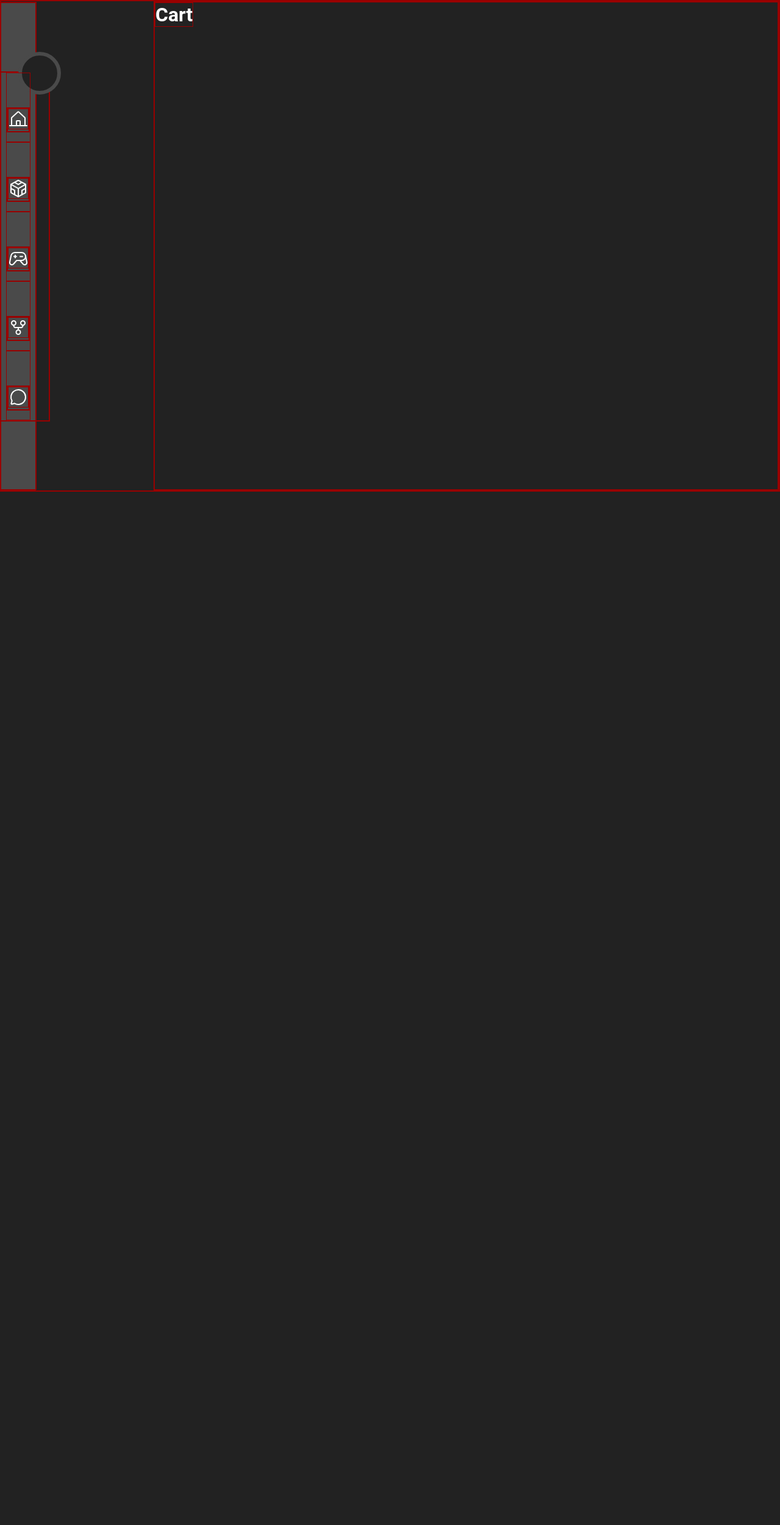
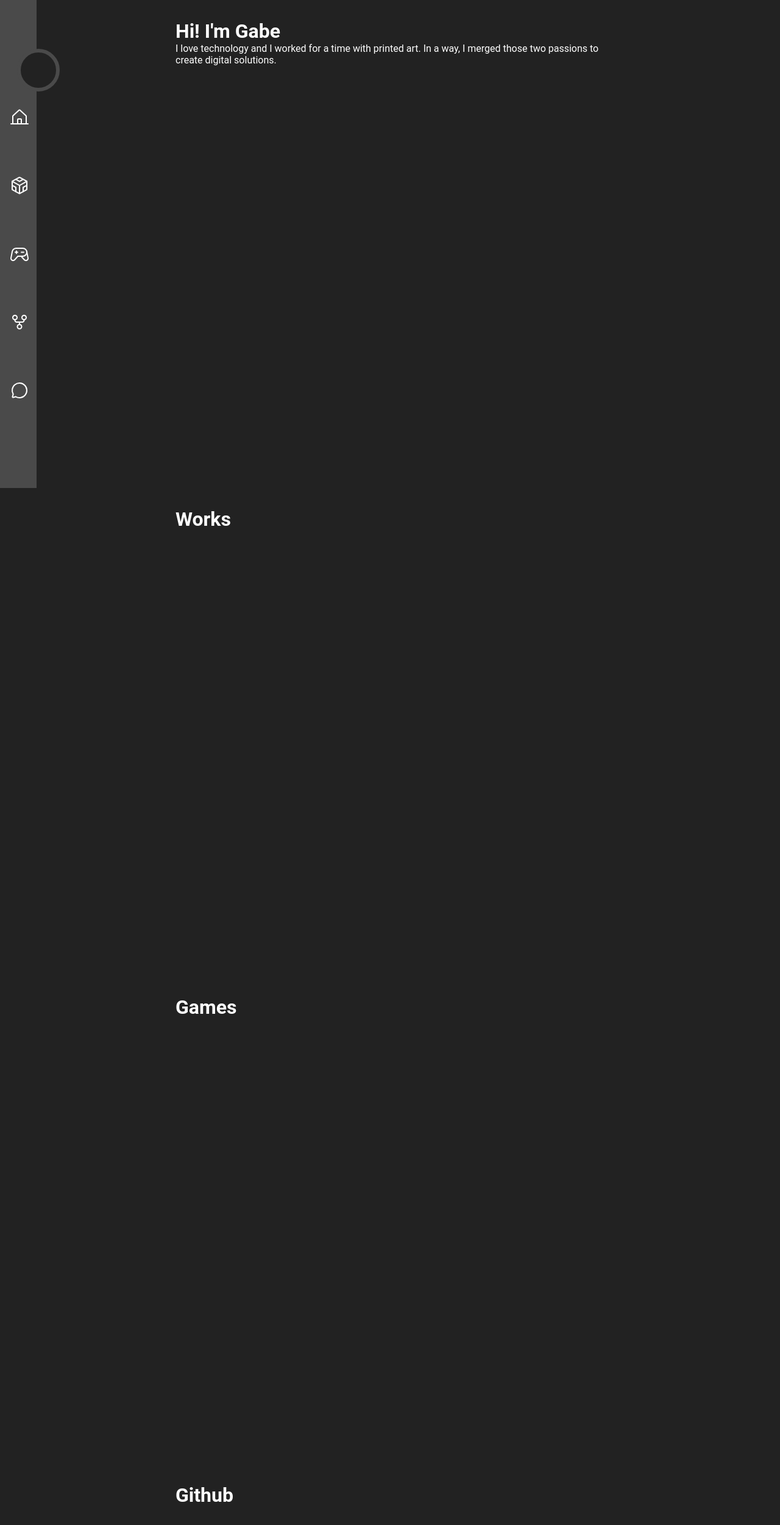
Before and after one commit to gothmate/reactportifolio, a React (Vite) app: page /works in a window 1280 px wide. Shown: the top 2500 px of the page at 61% size. Before the commit the page ends 806 px from the top, so only its background shows below. Built offline with nearby package versions, Linux system fonts and the light colour scheme.

Commit message:
ajuste navegação por section

```diff
--- a/src/components/navigator/index.tsx
+++ b/src/components/navigator/index.tsx
@@ -23,11 +23,11 @@ export function Navigator(props: any) {
             <nav className="navigation">
                 <div className="menu">
                     <ul>
-                        <NavItems id="home" className={isActive} link="/" item="HOME" image={Home} />
-                        <NavItems id="works" className={isActive} link="/works" item="WORKS" image={Works}/>
-                        <NavItems id="games" className={isActive} link="/games" item="GAMES" image={Games}/>
-                        <NavItems id="github" className={isActive} link="/github" item="GITHUB" image={Github}/>
-                        <NavItems id="contact" className={isActive} link="/contatos" item="CONTACT" image={GetInTouch} />
+                        <NavItems link="#home" item="HOME" image={Home} />
+                        <NavItems link="#works" item="WORKS" image={Works}/>
+                        <NavItems link="#games" item="GAMES" image={Games}/>
+                        <NavItems link="#github" item="GITHUB" image={Github}/>
+                        <NavItems link="#contatos" item="CONTACT" image={GetInTouch} />
                         <div className="indicator"></div>
                     </ul>
                 </div>
--- a/src/main.sass
+++ b/src/main.sass
@@ -7,7 +7,8 @@
   font-family: 'Roboto', sans-serif
   scroll-behavior: smooth
   color: #fff
-  border: solid 1px #900
+  scroll-behavior: smooth
+//   border: solid 1px #900
 
 body
   display: flex
@@ -25,7 +26,6 @@ body
     margin: 2rem
     &:nth-child(1)
         max-width: 70%
-
 
 button
     padding: .5rem 1rem
--- a/src/main.tsx
+++ b/src/main.tsx
@@ -1,12 +1,12 @@
 import React from 'react'
 import ReactDOM from 'react-dom/client'
 import {Navigator} from './components/navigator/index'
-import App from './App'
+import MainPage from './pages/MainPage'
 import './main.sass'
 
 ReactDOM.createRoot(document.getElementById('root') as HTMLElement).render(
   <React.StrictMode>
     <Navigator />
-    <App />
+    <MainPage />
   </React.StrictMode>
 )
--- a/src/pages/Contato/index.tsx
+++ b/src/pages/Contato/index.tsx
@@ -2,8 +2,12 @@
 
 export default function Contato() {
   return (
-    <div className="pageContainer">
-      <h1>Contato</h1>
+    <div className="pageContainer" id="contatos">
+      <div className="bloco">
+        <div>
+          <h1>Contato</h1>
+        </div>
+      </div>
     </div>
   )
 }
--- a/src/pages/Games/index.tsx
+++ b/src/pages/Games/index.tsx
@@ -2,7 +2,7 @@
 
 export default function Games() {
     return (
-        <div className="pageContainer">
+        <div className="pageContainer" id="games">
             <div className="bloco">
                 <div>
                     <h1>Games</h1>
--- a/src/pages/Github/index.tsx
+++ b/src/pages/Github/index.tsx
@@ -2,8 +2,12 @@
 
 export default function Github() {
     return (
-        <div className="pageContainer">
-            <h1>Github</h1>
+        <div className="pageContainer" id="github">
+            <div className="bloco">
+                <div>
+                    <h1>Github</h1>
+                </div>
+            </div>
         </div>
     );
 }
--- a/src/pages/Home/index.tsx
+++ b/src/pages/Home/index.tsx
@@ -4,7 +4,7 @@ export default function Home() {
     const [num, setNum] = useState<number>(0);
 
     return (
-        <div className="pageContainer">
+        <div className="pageContainer" id="home">
             <div className="bloco">
                 <div>
                     <h1>Hi! I'm Gabe</h1>
--- /dev/null
+++ b/src/pages/MainPage/index.tsx
@@ -0,0 +1,17 @@
+import Home from '../Home/index';
+import Works from '../Works/index';
+import Games from '../Games/index';
+import Github from '../Github/index';
+import Contatos from '../Contato/index';
+
+export default function MainPage() {
+    return (
+        <>
+            <Home />
+            <Works />
+            <Games />
+            <Github />
+            <Contatos />
+        </>
+    )
+}
--- a/src/pages/Works/index.tsx
+++ b/src/pages/Works/index.tsx
@@ -1,8 +1,12 @@
 
 export default function Works() {
   return (
-    <div className="pageContainer">
-      <h1>Cart</h1>
+    <div className="pageContainer" id="works">
+      <div className="bloco">
+        <div>
+          <h1>Works</h1>
+        </div>
+      </div>
     </div>
 
   )
```
